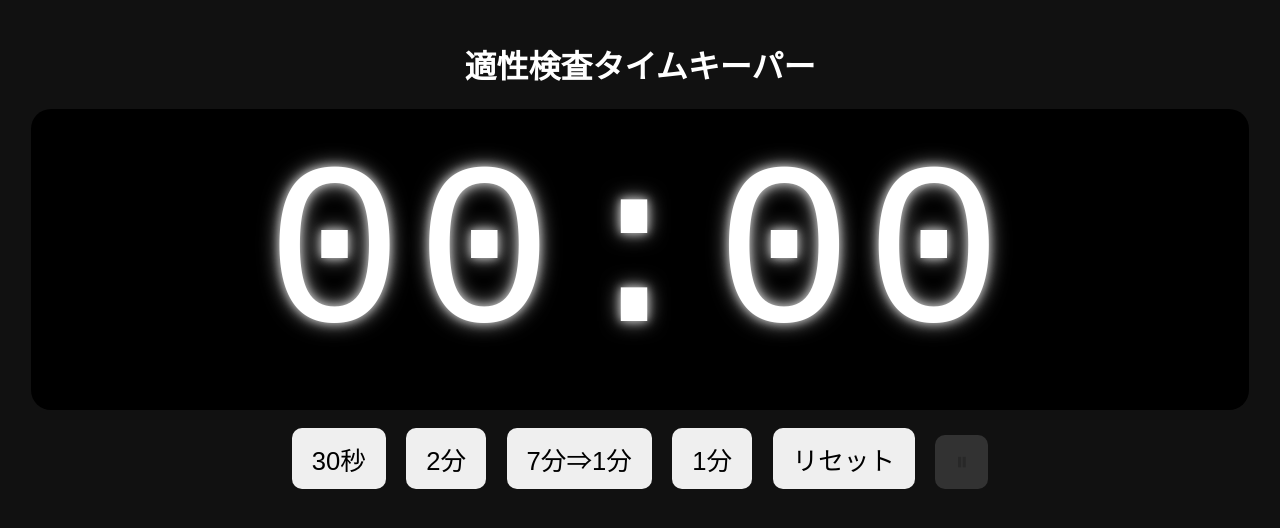
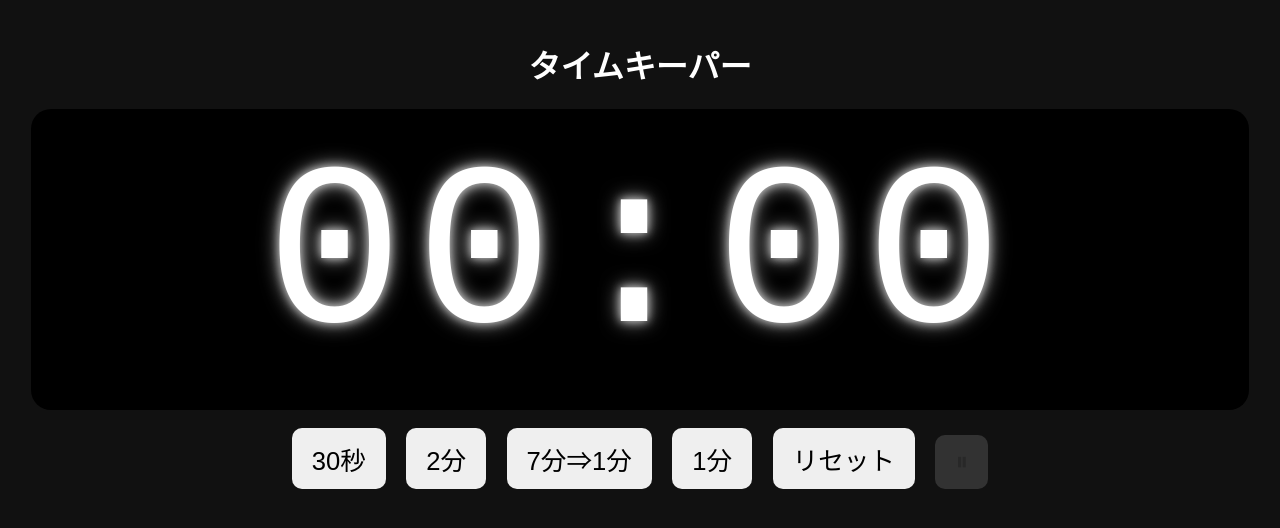
Before and after one commit to digifab0425/chatgametest, a plain HTML site: page index.html in a window 1280 px wide. Drawn offline with Linux system fonts and the light colour scheme.

Commit message:
Update index.html

```diff
--- a/index.html
+++ b/index.html
@@ -2,7 +2,7 @@
 <html lang="ja">
 <head>
 <meta charset="UTF-8">
-<title>適性検査タイムキーパー</title>
+<title>タイムキーパー</title>
 <style>
   body {
     margin: 0;
@@ -64,7 +64,7 @@
 </head>
 <body>
 
-<h1>適性検査タイムキーパー</h1>
+<h1>タイムキーパー</h1>
 <div id="display" class="whiteText">00:00</div>
 
 <div id="buttons">
```
